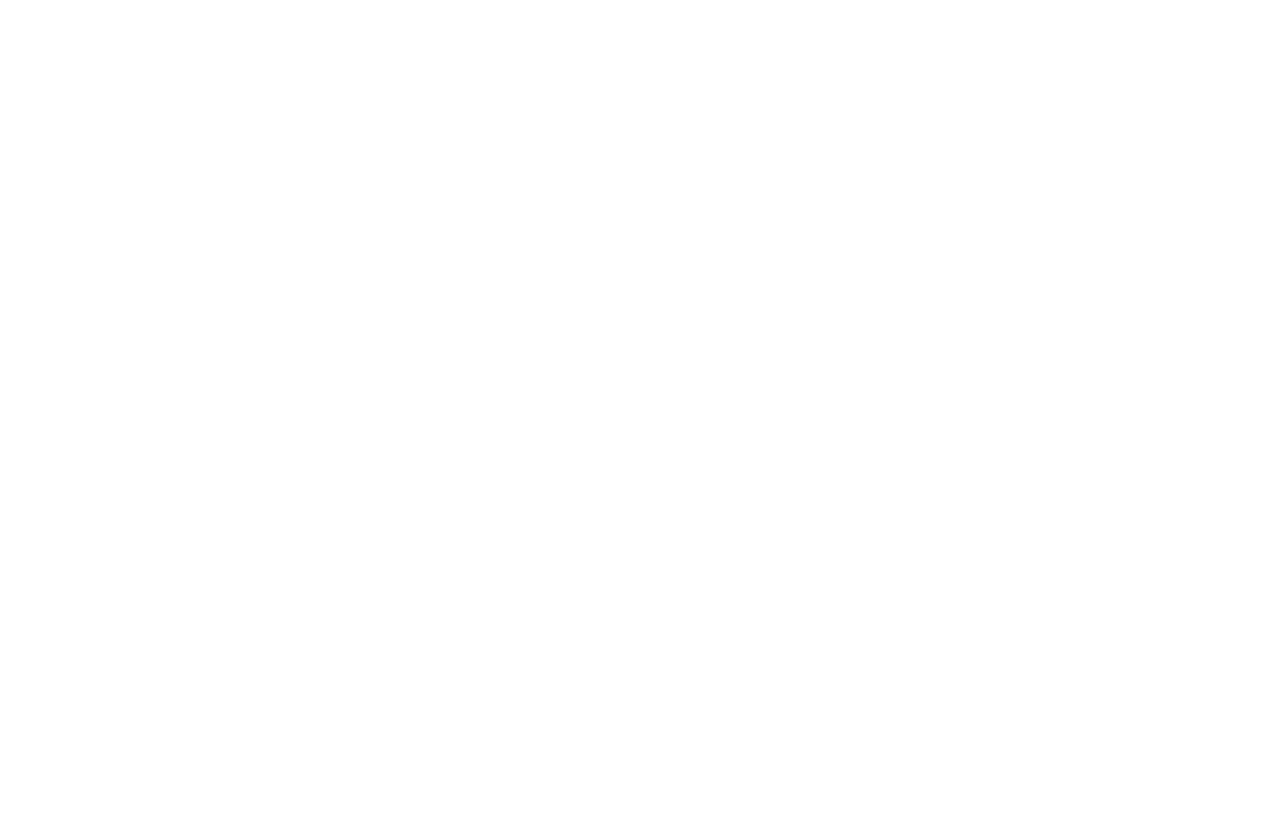
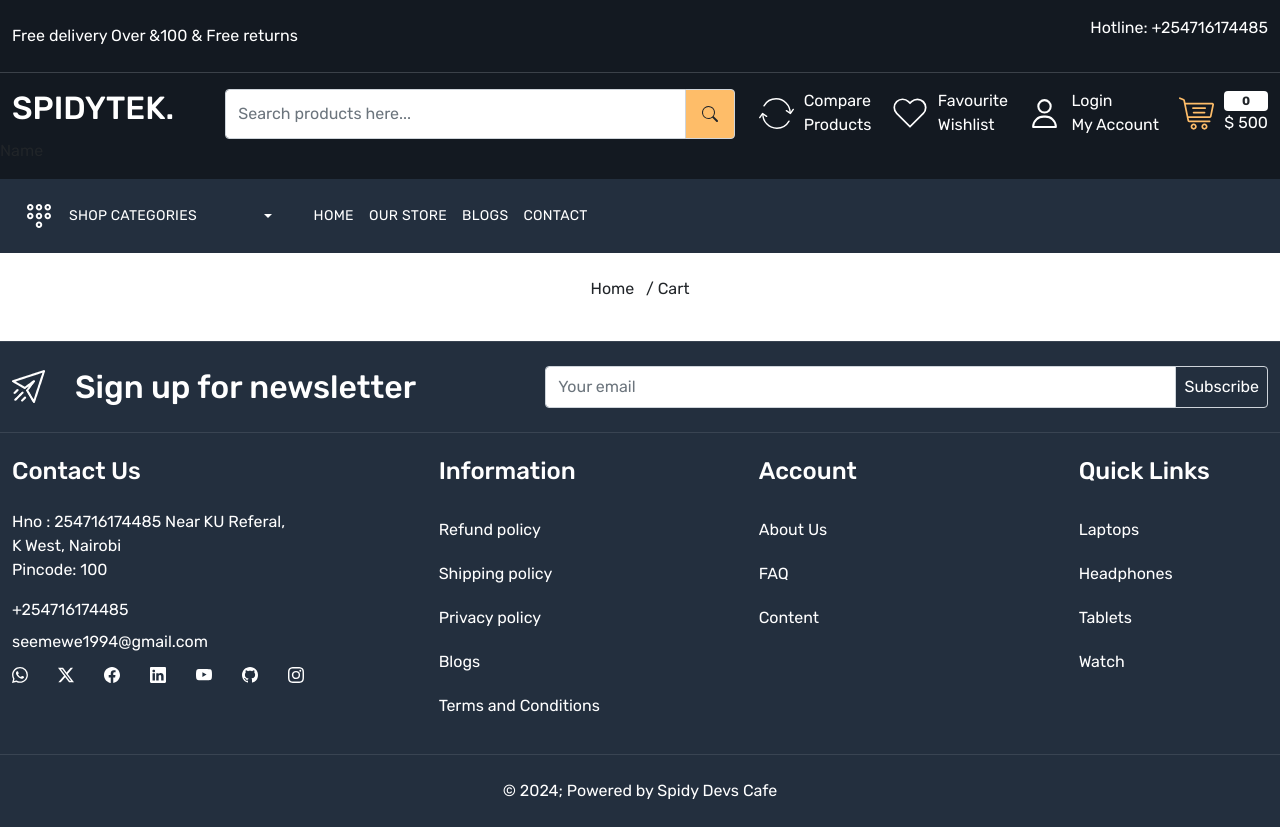
Before and after one commit to Geoffy1/ecommerce-reactjs-23, a React (Create React App) app: page /cart in a window 1280 px wide. Before the commit this address had no page. Before the commit the page ends 800 px from the top, so only its background shows below. Built offline with nearby package versions, Linux system fonts and the light colour scheme.

Commit message:
added cart gage

```diff
--- a/src/App.js
+++ b/src/App.js
@@ -19,6 +19,7 @@
 import RefundPolicy from './pages/RefundPolicy';
 import PrivacyPolicy from './pages/PrivacyPolicy';
 import SingleProduct from './pages/SingleProduct';
+import Cart from './pages/Cart';
 
 
 
@@ -35,6 +36,7 @@
           <Route path="contact" element={<Contact />} />
           <Route path="product" element={<OurStore />} />
           <Route path="blogs" element={<Blog />} />
+          <Route path="cart" element={<Cart />} />
           <Route path="compare-product" element={<CompareProduct />} />
           <Route path="Wishlist" element={<Wishlist />} />
           <Route path="login" element={<Login />} />
--- a/src/components/BlogCard.js
+++ b/src/components/BlogCard.js
@@ -1,12 +1,13 @@
 import React from 'react'
 import { Link } from 'react-router-dom'
+import blog from '../images/blog-1.jpg'
 
 const BlogCard = () => {
   return (
 
       <div className="blog-card">
         <div className="card-image">
-          <img src="images/blog-1.jpg" className='img-fluid w-100' alt="blog" />
+          <img src={blog} className='img-fluid w-100' alt="blog" />
         </div>
         <div className="blog-content">
           <p className='date'>22 May 2024</p>
--- /dev/null
+++ b/src/pages/Cart.js
@@ -0,0 +1,14 @@
+import Meta from '../components/Meta'
+import BreadCrumb from '../components/BreadCrumb'
+import { Link } from 'react-router-dom';
+import React from 'react';
+
+const Cart = () => {
+  return (
+    <>
+      <Meta title={"Cart"} />
+      <BreadCrumb title='Cart' />
+    </>
+  )
+}
+export default Cart
--- a/src/pages/SingleBlog.js
+++ b/src/pages/SingleBlog.js
@@ -3,6 +3,7 @@
 import BreadCrumb from '../components/BreadCrumb'
 import { Link } from 'react-router-dom'
 import { MdArrowBack } from "react-icons/md";
+import blog from '../images/blog-1.jpg'
 
 const Singleblog = () => {
   return (
@@ -18,7 +19,7 @@
               <div className="single-blog-card">
                 <Link to='/blogs' className='align-items-center d-flex gap-15'> <MdArrowBack className='fs-4'/> Go to blogs page</Link>
                 <h3 className="title">Good Monday</h3>
-                <img src="images/blog-1.jpg" className='image-fluid w-100 my-4' alt="singleblogpic" />
+                <img src={blog} className='image-fluid w-100 my-4' alt="singleblogpic" />
                 <p>You are what you call yourself dadadad trust me!</p>
 
               </div>
```
